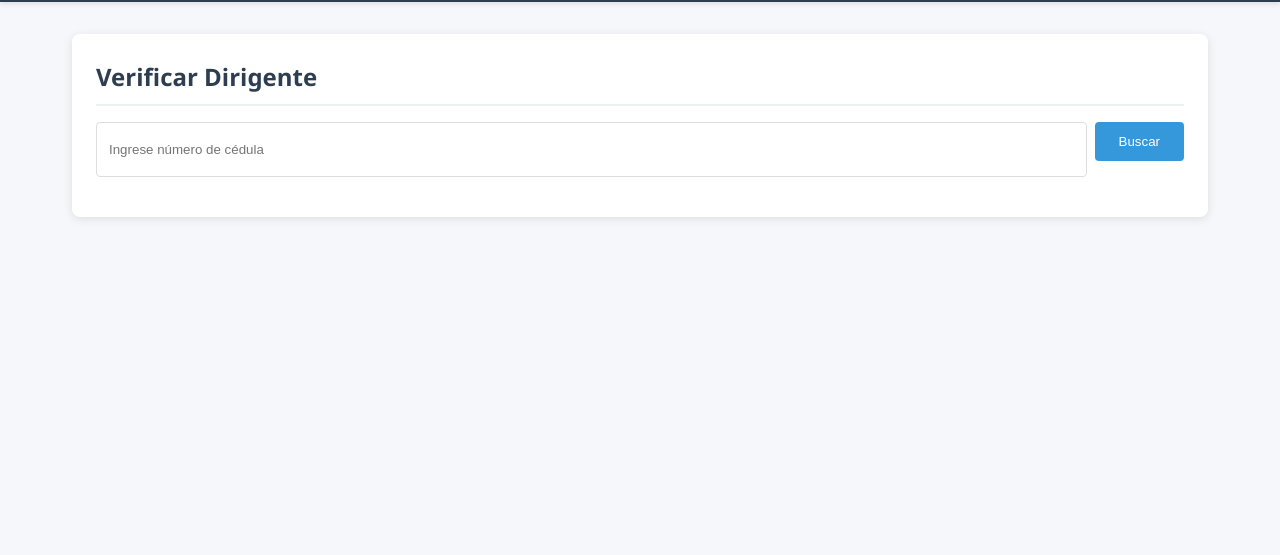
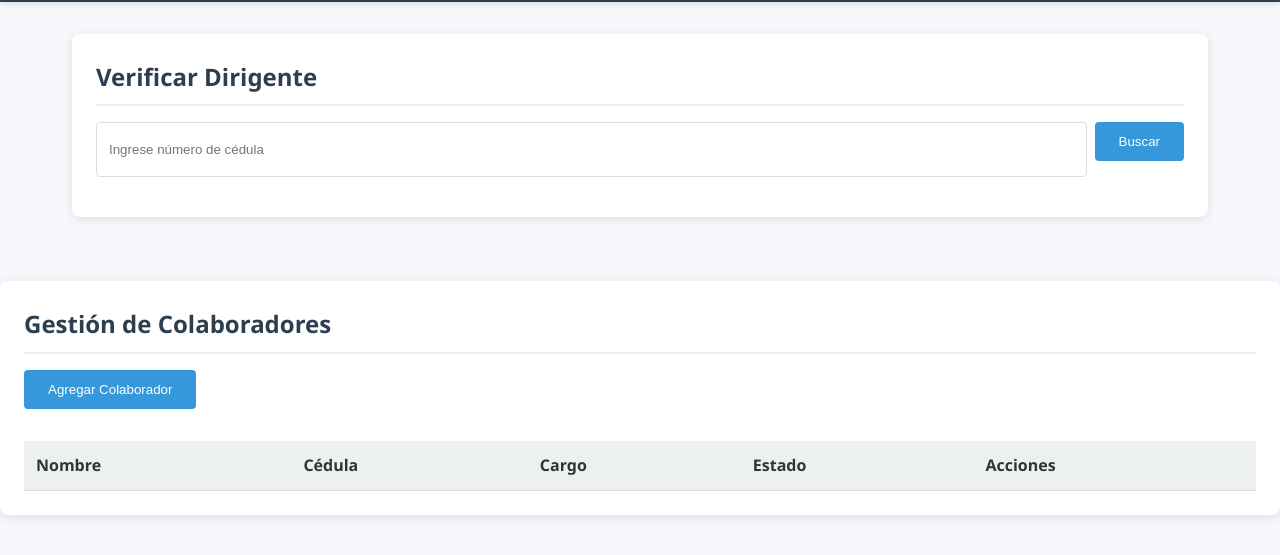
Before and after one commit to Alexanderg2001/dirigentes-app-fixed1, a website: page public/index.html in a window 1280 px wide. Shown: the part 77-632 px from the top of the page. Drawn offline with Linux system fonts and the light colour scheme; no server answers.

Commit message:
Update index.html

```diff
--- a/public/index.html
+++ b/public/index.html
@@ -203,3 +203,40 @@
     <script src="script.js"></script>
 </body>
 </html>
+
+<!-- 🆕 SECCIÓN PARA GESTIÓN DE COLABORADORES -->
+<section id="gestion-colaboradores" class="section">
+    <h2>Gestión de Colaboradores</h2>
+    <button onclick="mostrarFormColaborador()">Agregar Colaborador</button>
+
+    <div id="form-colaborador" class="hidden form-container">
+        <h3 id="form-title-colaborador">Nuevo Colaborador</h3>
+        <form id="colaborador-form">
+            <input type="hidden" id="colaborador-id">
+            <input type="text" id="colaborador-nombre" placeholder="Nombre completo" required>
+            <input type="text" id="colaborador-cedula" placeholder="Cédula" required>
+            <input type="text" id="colaborador-cargo" placeholder="Cargo" required>
+            <div class="form-buttons">
+                <button type="submit">Guardar</button>
+                <button type="button" onclick="ocultarFormColaborador()">Cancelar</button>
+            </div>
+        </form>
+    </div>
+
+    <div id="lista-colaboradores" class="table-container">
+        <table id="tabla-colaboradores">
+            <thead>
+                <tr>
+                    <th>Nombre</th>
+                    <th>Cédula</th>
+                    <th>Cargo</th>
+                    <th>Estado</th>
+                    <th>Acciones</th>
+                </tr>
+            </thead>
+            <tbody id="colaboradores-body">
+                <!-- Los datos se cargan dinámicamente -->
+            </tbody>
+        </table>
+    </div>
+</section>
```
